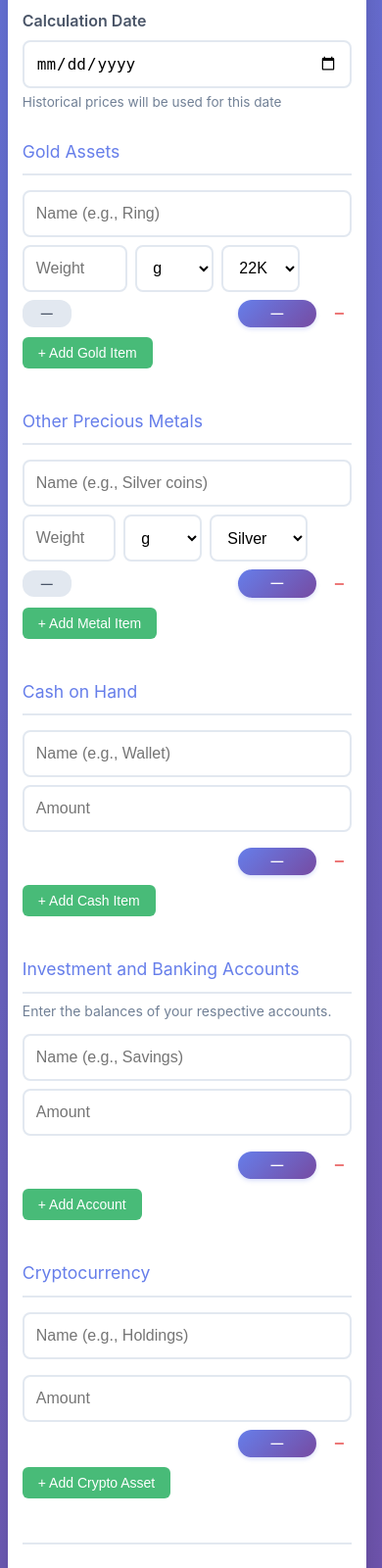
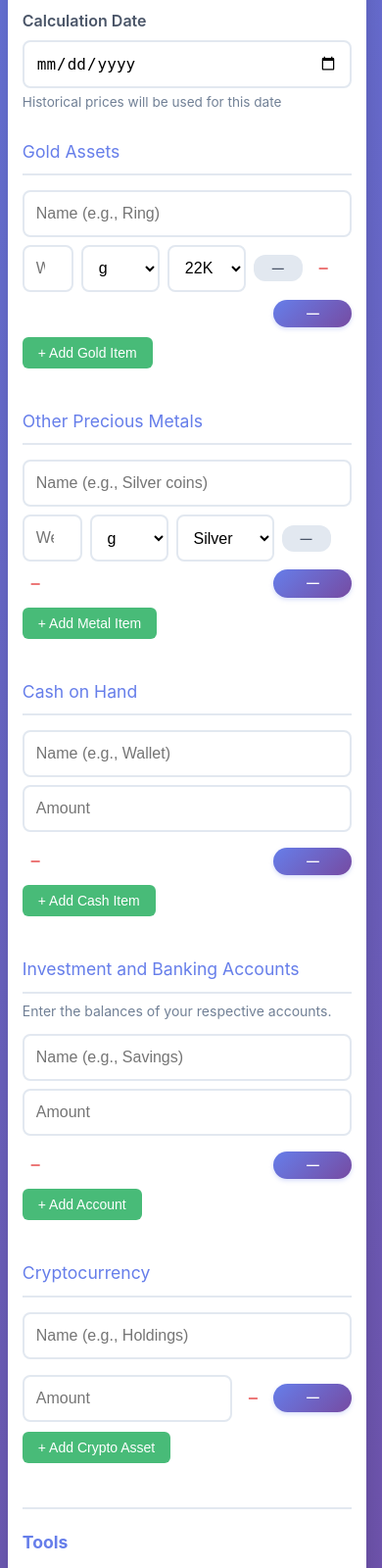
Before and after one commit to ace63093/zakatcalc, a Flask app: page / in a window 390 px wide. Shown: the part 529-2129 px from the top of the page at 98% size. Run offline with Flask 3, Linux system fonts and the light colour scheme; some libraries are stand-ins or nearby versions.

Commit message:
Revert "fix(ui): keep remove button last on mobile"
This reverts commit 870f7ccd2bda7f5cf8645fbbde368f60eb224a87.

```diff
--- a/app/static/js/calculator.js
+++ b/app/static/js/calculator.js
@@ -1019,11 +1019,9 @@ const ZakatCalculator = (function() {
                 <option value="10">10K</option>
                 <option value="9">9K</option>
             </select>
-            <div class="row-actions">
             <span class="weight-grams-pill" data-field="weight_grams">—</span>
             <span class="base-value-pill" data-field="base_value">—</span>
             <button type="button" class="btn-remove" onclick="ZakatCalculator.removeRow(this)">−</button>
-            </div>
         `;
         container.appendChild(row);
     }
@@ -1039,10 +1037,8 @@ const ZakatCalculator = (function() {
             <input type="text" name="cash_name" placeholder="Name (e.g., Wallet)" class="input-name">
             <input type="number" name="cash_amount" step="0.01" min="0" placeholder="Amount" class="input-amount">
             <div class="currency-autocomplete" data-name="cash_currency"></div>
-            <div class="row-actions">
             <span class="base-value-pill" data-field="base_value">—</span>
             <button type="button" class="btn-remove" onclick="ZakatCalculator.removeRow(this)">−</button>
-            </div>
         `;
         container.appendChild(row);
         initCurrencyAutocompletes();
@@ -1059,10 +1055,8 @@ const ZakatCalculator = (function() {
             <input type="text" name="bank_name" placeholder="Name (e.g., Savings)" class="input-name">
             <input type="number" name="bank_amount" step="0.01" min="0" placeholder="Amount" class="input-amount">
             <div class="currency-autocomplete" data-name="bank_currency"></div>
-            <div class="row-actions">
             <span class="base-value-pill" data-field="base_value">—</span>
             <button type="button" class="btn-remove" onclick="ZakatCalculator.removeRow(this)">−</button>
-            </div>
         `;
         container.appendChild(row);
         initCurrencyAutocompletes();
@@ -1090,11 +1084,9 @@ const ZakatCalculator = (function() {
                 <option value="platinum">Platinum</option>
                 <option value="palladium">Palladium</option>
             </select>
-            <div class="row-actions">
             <span class="weight-grams-pill" data-field="weight_grams">—</span>
             <span class="base-value-pill" data-field="base_value">—</span>
             <button type="button" class="btn-remove" onclick="ZakatCalculator.removeRow(this)">−</button>
-            </div>
         `;
         container.appendChild(row);
     }
@@ -1110,10 +1102,8 @@ const ZakatCalculator = (function() {
             <input type="text" name="crypto_name" placeholder="Name (e.g., Holdings)" class="input-name">
             <div class="crypto-autocomplete" data-name="crypto_symbol"></div>
             <input type="number" name="crypto_amount" step="0.00000001" min="0" placeholder="Amount" class="input-amount">
-            <div class="row-actions">
             <span class="base-value-pill" data-field="base_value">—</span>
             <button type="button" class="btn-remove" onclick="ZakatCalculator.removeRow(this)">−</button>
-            </div>
         `;
         container.appendChild(row);
         initCryptoAutocompletes();
@@ -1365,11 +1355,9 @@ const ZakatCalculator = (function() {
                 '    <option value="10"' + (item.purity_karat === 10 ? ' selected' : '') + '>10K</option>',
                 '    <option value="9"' + (item.purity_karat === 9 ? ' selected' : '') + '>9K</option>',
                 '</select>',
-                '<div class="row-actions">',
-                '    <span class="weight-grams-pill" data-field="weight_grams">—</span>',
-                '    <span class="base-value-pill" data-field="base_value">—</span>',
-                '    <button type="button" class="btn-remove" onclick="ZakatCalculator.removeRow(this)">−</button>',
-                '</div>'
+                '<span class="weight-grams-pill" data-field="weight_grams">—</span>',
+                '<span class="base-value-pill" data-field="base_value">—</span>',
+                '<button type="button" class="btn-remove" onclick="ZakatCalculator.removeRow(this)">−</button>'
             ].join('\n');
             container.appendChild(row);
         });
@@ -1395,10 +1383,8 @@ const ZakatCalculator = (function() {
                 '<input type="text" name="cash_name" placeholder="Name (e.g., Wallet)" class="input-name" value="' + escapeHtml(item.name || '') + '">',
                 '<input type="number" name="cash_amount" step="0.01" min="0" placeholder="Amount" class="input-amount" value="' + (item.amount || '') + '">',
                 '<div class="currency-autocomplete" data-name="cash_currency" data-initial="' + (item.currency || baseCurrency) + '"></div>',
-                '<div class="row-actions">',
-                '    <span class="base-value-pill" data-field="base_value">—</span>',
-                '    <button type="button" class="btn-remove" onclick="ZakatCalculator.removeRow(this)">−</button>',
-                '</div>'
+                '<span class="base-value-pill" data-field="base_value">—</span>',
+                '<button type="button" class="btn-remove" onclick="ZakatCalculator.removeRow(this)">−</button>'
             ].join('\n');
             container.appendChild(row);
         });
@@ -1427,10 +1413,8 @@ const ZakatCalculator = (function() {
                 '<input type="text" name="bank_name" placeholder="Name (e.g., Savings)" class="input-name" value="' + escapeHtml(item.name || '') + '">',
                 '<input type="number" name="bank_amount" step="0.01" min="0" placeholder="Amount" class="input-amount" value="' + (item.amount || '') + '">',
                 '<div class="currency-autocomplete" data-name="bank_currency" data-initial="' + (item.currency || baseCurrency) + '"></div>',
-                '<div class="row-actions">',
-                '    <span class="base-value-pill" data-field="base_value">—</span>',
-                '    <button type="button" class="btn-remove" onclick="ZakatCalculator.removeRow(this)">−</button>',
-                '</div>'
+                '<span class="base-value-pill" data-field="base_value">—</span>',
+                '<button type="button" class="btn-remove" onclick="ZakatCalculator.removeRow(this)">−</button>'
             ].join('\n');
             container.appendChild(row);
         });
@@ -1482,11 +1466,9 @@ const ZakatCalculator = (function() {
                 '    <option value="platinum"' + (item.metal === 'platinum' ? ' selected' : '') + '>Platinum</option>',
                 '    <option value="palladium"' + (item.metal === 'palladium' ? ' selected' : '') + '>Palladium</option>',
                 '</select>',
-                '<div class="row-actions">',
-                '    <span class="weight-grams-pill" data-field="weight_grams">—</span>',
-                '    <span class="base-value-pill" data-field="base_value">—</span>',
-                '    <button type="button" class="btn-remove" onclick="ZakatCalculator.removeRow(this)">−</button>',
-                '</div>'
+                '<span class="weight-grams-pill" data-field="weight_grams">—</span>',
+                '<span class="base-value-pill" data-field="base_value">—</span>',
+                '<button type="button" class="btn-remove" onclick="ZakatCalculator.removeRow(this)">−</button>'
             ].join('\n');
             container.appendChild(row);
         });
@@ -1512,10 +1494,8 @@ const ZakatCalculator = (function() {
                 '<input type="text" name="crypto_name" placeholder="Name (e.g., Holdings)" class="input-name" value="' + escapeHtml(item.name || '') + '">',
                 '<div class="crypto-autocomplete" data-name="crypto_symbol" data-initial="' + (item.symbol || '') + '"></div>',
                 '<input type="number" name="crypto_amount" step="0.00000001" min="0" placeholder="Amount" class="input-amount" value="' + (item.amount || '') + '">',
-                '<div class="row-actions">',
-                '    <span class="base-value-pill" data-field="base_value">—</span>',
-                '    <button type="button" class="btn-remove" onclick="ZakatCalculator.removeRow(this)">−</button>',
-                '</div>'
+                '<span class="base-value-pill" data-field="base_value">—</span>',
+                '<button type="button" class="btn-remove" onclick="ZakatCalculator.removeRow(this)">−</button>'
             ].join('\n');
             container.appendChild(row);
         });
--- a/app/templates/base.html
+++ b/app/templates/base.html
@@ -419,21 +419,6 @@
             flex: 1.5;
             min-width: 150px;
         }
-        .row-actions {
-            display: inline-flex;
-            align-items: center;
-            gap: 10px;
-            flex-wrap: nowrap;
-            margin-left: auto;
-        }
-        .row-actions .base-value-pill,
-        .row-actions .weight-grams-pill {
-            flex: 0 0 auto;
-        }
-        .row-actions .btn-remove {
-            order: 999;
-            flex: 0 0 auto;
-        }
         .asset-row .currency-autocomplete.currency-compact {
             flex: 0 0 auto;
             width: 110px;
@@ -580,17 +565,6 @@
             }
         }
 
-        @media (max-width: 640px) {
-            .asset-row {
-                flex-wrap: wrap;
-            }
-            .row-actions {
-                margin-left: 0;
-                width: 100%;
-                justify-content: flex-end;
-            }
-        }
-
         @media (max-width: 600px) {
             .form-row {
                 flex-direction: column;
--- a/app/templates/calculator.html
+++ b/app/templates/calculator.html
@@ -72,11 +72,9 @@
                             <option value="10">10K</option>
                             <option value="9">9K</option>
                         </select>
-                        <div class="row-actions">
                         <span class="weight-grams-pill" data-field="weight_grams">—</span>
                         <span class="base-value-pill" data-field="base_value">—</span>
                         <button type="button" class="btn-remove" onclick="removeRow(this)">−</button>
-                        </div>
                     </div>
                 </div>
                 <button type="button" class="btn-add" onclick="addGoldRow()">+ Add Gold Item</button>
@@ -99,11 +97,9 @@
                             <option value="platinum">Platinum</option>
                             <option value="palladium">Palladium</option>
                         </select>
-                        <div class="row-actions">
                         <span class="weight-grams-pill" data-field="weight_grams">—</span>
                         <span class="base-value-pill" data-field="base_value">—</span>
                         <button type="button" class="btn-remove" onclick="removeRow(this)">−</button>
-                        </div>
                     </div>
                 </div>
                 <button type="button" class="btn-add" onclick="addMetalRow()">+ Add Metal Item</button>
@@ -115,10 +111,8 @@
                         <input type="text" name="cash_name" placeholder="Name (e.g., Wallet)" class="input-name">
                         <input type="number" name="cash_amount" step="0.01" min="0" placeholder="Amount" class="input-amount">
                         <div class="currency-autocomplete" data-name="cash_currency"></div>
-                        <div class="row-actions">
                         <span class="base-value-pill" data-field="base_value">—</span>
                         <button type="button" class="btn-remove" onclick="removeRow(this)">−</button>
-                        </div>
                     </div>
                 </div>
                 <button type="button" class="btn-add" onclick="addCashRow()">+ Add Cash Item</button>
@@ -131,10 +125,8 @@
                         <input type="text" name="bank_name" placeholder="Name (e.g., Savings)" class="input-name">
                         <input type="number" name="bank_amount" step="0.01" min="0" placeholder="Amount" class="input-amount">
                         <div class="currency-autocomplete" data-name="bank_currency"></div>
-                        <div class="row-actions">
                         <span class="base-value-pill" data-field="base_value">—</span>
                         <button type="button" class="btn-remove" onclick="removeRow(this)">−</button>
-                        </div>
                     </div>
                 </div>
                 <button type="button" class="btn-add" onclick="addBankRow()">+ Add Account</button>
@@ -146,10 +138,8 @@
                         <input type="text" name="crypto_name" placeholder="Name (e.g., Holdings)" class="input-name">
                         <div class="crypto-autocomplete" data-name="crypto_symbol"></div>
                         <input type="number" name="crypto_amount" step="0.00000001" min="0" placeholder="Amount" class="input-amount">
-                        <div class="row-actions">
                         <span class="base-value-pill" data-field="base_value">—</span>
                         <button type="button" class="btn-remove" onclick="removeRow(this)">−</button>
-                        </div>
                     </div>
                 </div>
                 <button type="button" class="btn-add" onclick="addCryptoRow()">+ Add Crypto Asset</button>
```
Lines whose indentation alone changed are shown as unchanged.
